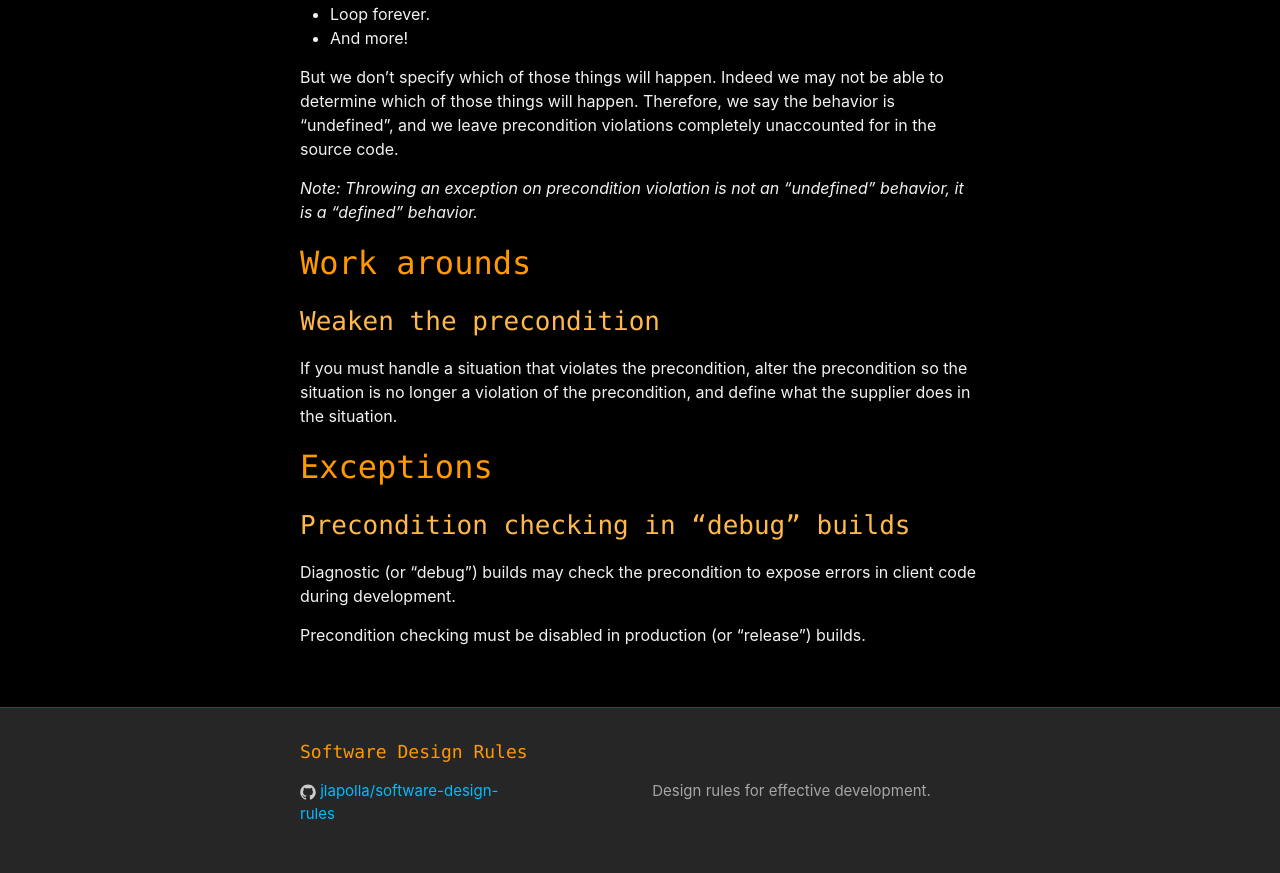
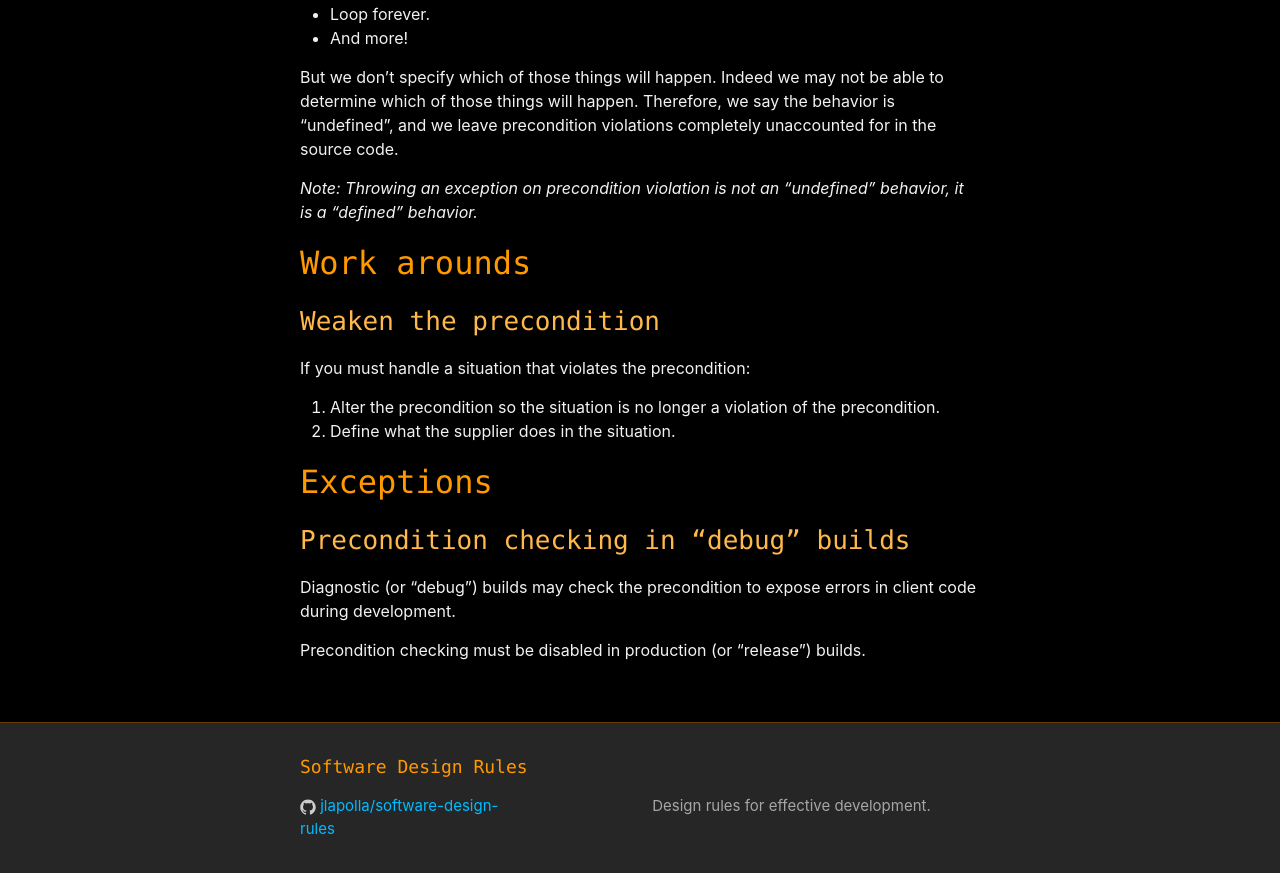
Before and after one commit to jlapolla/software-design-rules, a Jekyll site: the page built from _rules/3c2010e2-5c44-42ba-80f8-02c7b8f6fa98.md, in a window 1280 px wide and 900 px high, scrolled down 1461 px. Shown: the top 873 px of the window. Built offline with Jekyll 4.4.1, drawn with Linux system fonts in a browser that asks for light colours.

Commit message:
Weakening the precondition has numbered steps
- This is easier to read.

```diff
--- a/_rules/3c2010e2-5c44-42ba-80f8-02c7b8f6fa98.md
+++ b/_rules/3c2010e2-5c44-42ba-80f8-02c7b8f6fa98.md
@@ -81,9 +81,11 @@ completely unaccounted for in the source code.
 
 ### Weaken the precondition
 
-If you must handle a situation that violates the precondition, alter the
-precondition so the situation is no longer a violation of the
-precondition, and define what the supplier does in the situation.
+If you must handle a situation that violates the precondition:
+
+1. Alter the precondition so the situation is no longer a violation of
+   the precondition.
+2. Define what the supplier does in the situation.
 
 ## Exceptions
 
```
